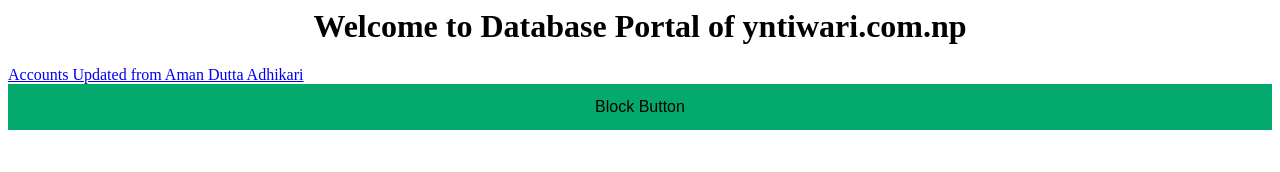
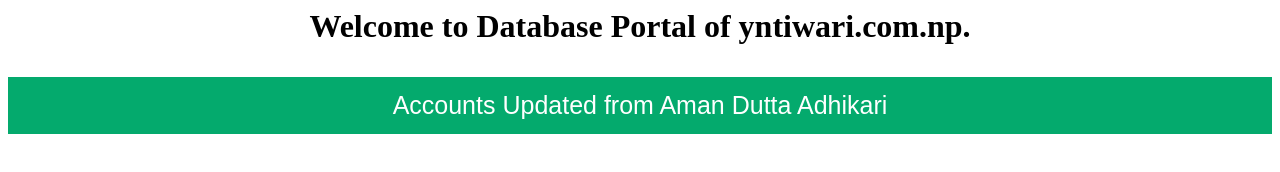
Before and after one commit to sensusad/database, a plain HTML site: page yntmain.html in a window 1280 px wide. Drawn offline with Linux system fonts and the light colour scheme.

Commit message:
Update yntmain.html

```diff
--- a/yntmain.html
+++ b/yntmain.html
@@ -1,11 +1,28 @@
 <html>
-  <link rel="stylesheet" type="text/css" href="style.css">
 <head>
    <title> Database Portal for yntiwari.com.np </title>
+<style>
+.block {
+  display: block;
+  width: 100%;
+  border: none;
+  background-color: #04AA6D;
+  color: white;
+  padding: 14px 28px;
+  font-size: 25px;
+  cursor: pointer;
+  text-align: center;
+}
+
+.block:hover {
+  background-color: #ddd;
+  color: black;
+}
+</style>
 </head>
 <body>
-<center><h1> Welcome to Database Portal of yntiwari.com.np </h1> </center>
-<a href="https://drive.google.com/file/d/1SZvfaDDuE9256Gs74GAZ_GZf9CRYZRdd/view?usp=sharing"> Accounts Updated from Aman Dutta Adhikari </a> </h1>
-  <button type="button" class="block" >Block Button </button>
+<center>
+<h1> Welcome to Database Portal of yntiwari.com.np.
+<p> <button class="block" <button onclick="window.location.href='https://drive.google.com/file/d/1SZvfaDDuE9256Gs74GAZ_GZf9CRYZRdd/view?usp=sharing';"> Accounts Updated from Aman Dutta Adhikari</button> </p>
 </body>
 </html>
```
